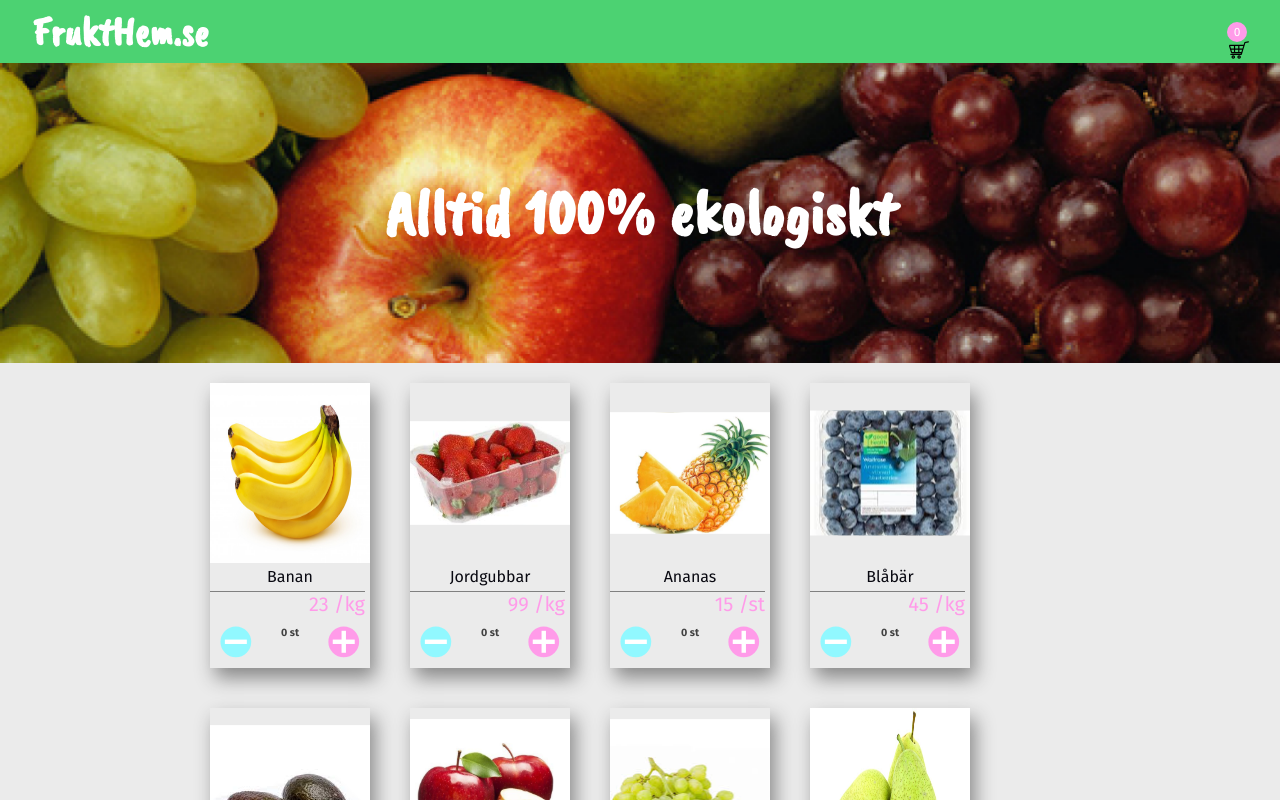
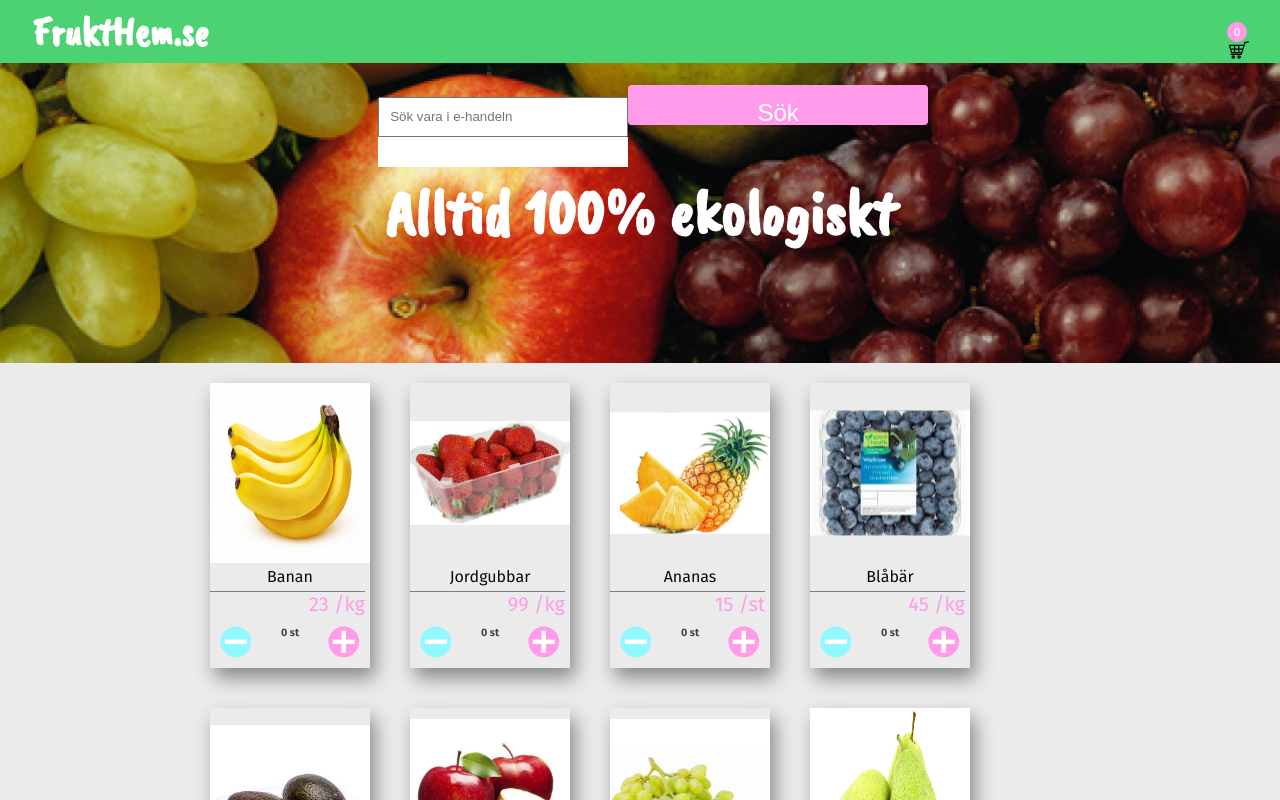
Before and after one commit to jenseneducation-sharon-tan/grupp-projekt-tdd, a Vue app: page / in a window 1280 px wide. Shown: the top 800 px of the page. Built offline with nearby package versions, Linux system fonts and the light colour scheme; a web font is replaced by a local one.

Commit message:
css not complete

```diff
--- a/src/components/Header.vue
+++ b/src/components/Header.vue
@@ -1,22 +1,24 @@
 <template>
-
   <div id="header">
     <router-link to="/">
       <!-- <img class="logo" src="@/assets/logo.png" alt="logo" /> -->
       <span class="logo-text">FruktHem.se</span>
     </router-link>
+    <SearchBar v-bind:products="products" />
     <CartList />
-
   </div>
 </template>
 
 <script>
 import CartList from "@/components/CartList.vue";
+import SearchBar from "@/components/SearchBar.vue";
 
 export default {
   components: {
     CartList,
+    SearchBar,
   },
+  props: ["products"],
 };
 </script>
 
--- a/src/components/SearchBar.vue
+++ b/src/components/SearchBar.vue
@@ -1,22 +1,24 @@
 <template>
   <div class="search">
+    <div class="userSearch">
       <input
+        class="search-input"
         type="text"
         placeholder="Sök vara i e-handeln"
         v-model="userInput"
         @click="showList"
       />
       <button class="search-btn" @click="showMatch">Sök</button>
+    </div>
     <div class="dropDownList">
       <ul class="fruitList" v-if="isVisible">
-        <li v-for="product in filteredFruits" :key="product.id">
-          {{ product.name }}
-        </li>
+        <li v-for="product in filteredFruits" :key="product.id">{{ product.name }}</li>
       </ul>
     </div>
     <div class="searchResult" v-if="noMatch">
       <h4>
-        Sökresultat: <span>"{{ userInput }}"</span>
+        Sökresultat:
+        <span>"{{ userInput }}"</span>
       </h4>
       <div class="message">
         Tyvärr hittade vi inga produkter som matchar din sökning "{{
@@ -30,9 +32,10 @@
 <script>
 export default {
   props: ["products"],
-  data: function() {
+  data: function () {
     return {
       userInput: "",
+      isActive: false,
       isVisible: false,
       noMatch: false,
     };
@@ -70,6 +73,34 @@ export default {
 </script>
 
 <style lang="scss" scoped>
+@import "@/scss/main";
+
+.userSearch {
+  display: inline-block;
+  margin-left: 170px;
+}
+
+.search-input {
+  margin-top: 200px;
+  height: 40px;
+  width: 250px;
+  padding: 10px;
+}
+
+.search-btn {
+  height: 40px;
+  width: 20%;
+  margin-top: 20px;
+}
+
+.dropDownList {
+  background-color: white;
+  text-align: left;
+  padding: 15px;
+  width: 250px;
+  margin-left: 170px;
+}
+
 .fruitList {
   list-style: none;
 }
--- a/src/views/Home.vue
+++ b/src/views/Home.vue
@@ -1,7 +1,6 @@
 <template>
   <div class="home">
-
-    <Header />
+    <Header v-bind:products="products" />
     <div class="catchphrase">
       <h2>Alltid 100% ekologiskt</h2>
     </div>
@@ -23,7 +22,6 @@ export default {
     Header,
 
     Footer,
-
   },
   computed: {
     products() {
```
Lines whose indentation alone changed are shown as unchanged.
